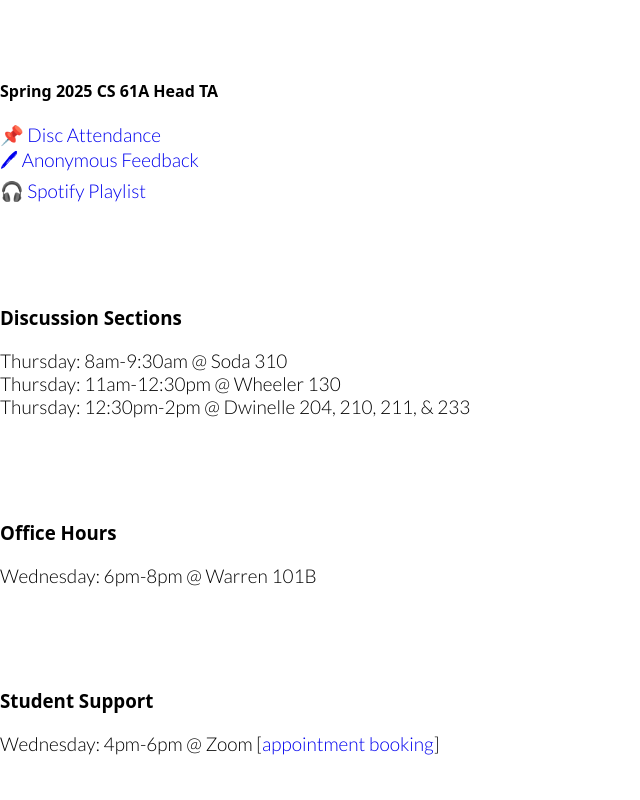
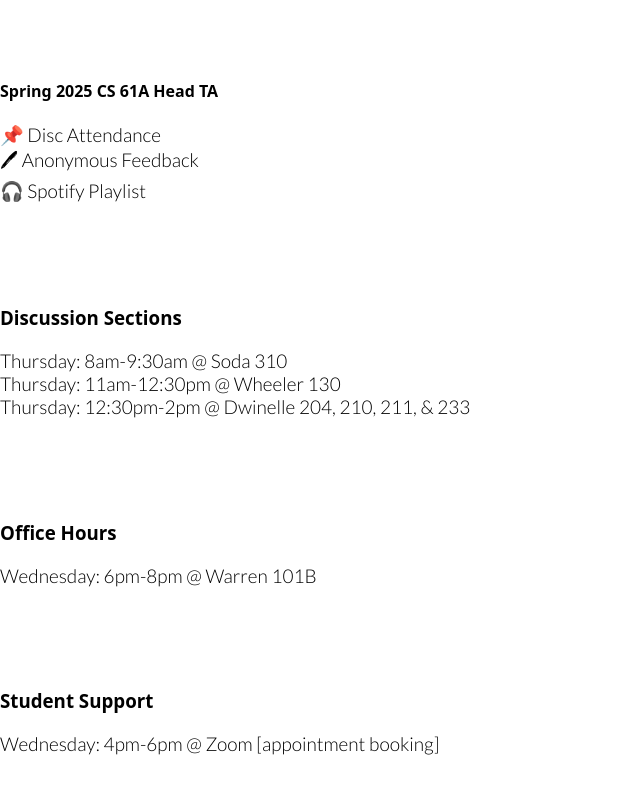
Before and after one commit to priya0004/teaching, a React (Create React App) app: page / in a window 1280 px wide. Shown: the part 240-1040 px from the top of the page, without its empty margins (0-640 px from the left). Built offline with nearby package versions, Linux system fonts and the light colour scheme.

Commit message:
remove sp25 links

```diff
--- a/src/content.js
+++ b/src/content.js
@@ -15,15 +15,9 @@ function content() {
                     <div id='links'>
                         <h4> Spring 2025 CS 61A Head TA </h4>
                         <p>
-                            <a className='link' target='_blank' rel='noreferrer' href='http://go.cs61a.org/discussion-attendance'>
-                                &#128204; Disc Attendance
-                            </a> <br />
-                            <a className='link' target='_blank' rel='noreferrer' href='https://docs.google.com/forms/d/e/1FAIpQLSdiL3MnoYt7ahtTMzzyQkVibuqJxU8linf7Nkkll7sI1lYFTQ/viewform?usp=sharing'>
-                                &#128394; Anonymous Feedback
-                            </a> <br />
-                            <a className='link' target='_blank' rel='noreferrer' href='https://open.spotify.com/playlist/1vMHrqdaMAc9WszX51Q3HI?si=_t-2xtL_Q6KV8SS1LMaRoA'>
-                                &#127911; Spotify Playlist
-                            </a>
+                            &#128204; Disc Attendance <br />
+                            &#128394; Anonymous Feedback <br />
+                            &#127911; Spotify Playlist
                         </p>
                     </div>
 
@@ -46,16 +40,14 @@ function content() {
                     <div id='section'>
                         <h3> Student Support </h3>
                         <p>
-                            Wednesday: 4pm-6pm @ Zoom
-                            [<a class="link" target="_blank" rel="noreferrer" href="https://go.cs61a.org/book-student-support">
-                                appointment booking
-                            </a>]
+                            Wednesday: 4pm-6pm @ Zoom [appointment booking]
                         </p>
                     </div>
 
                     {/* <div id='section'>
                         <h3> Past Websites </h3>
                         <p>
+                            Spring 2025
                             Fall 2024
                             Spring 2024
                             Fall 2023
```
